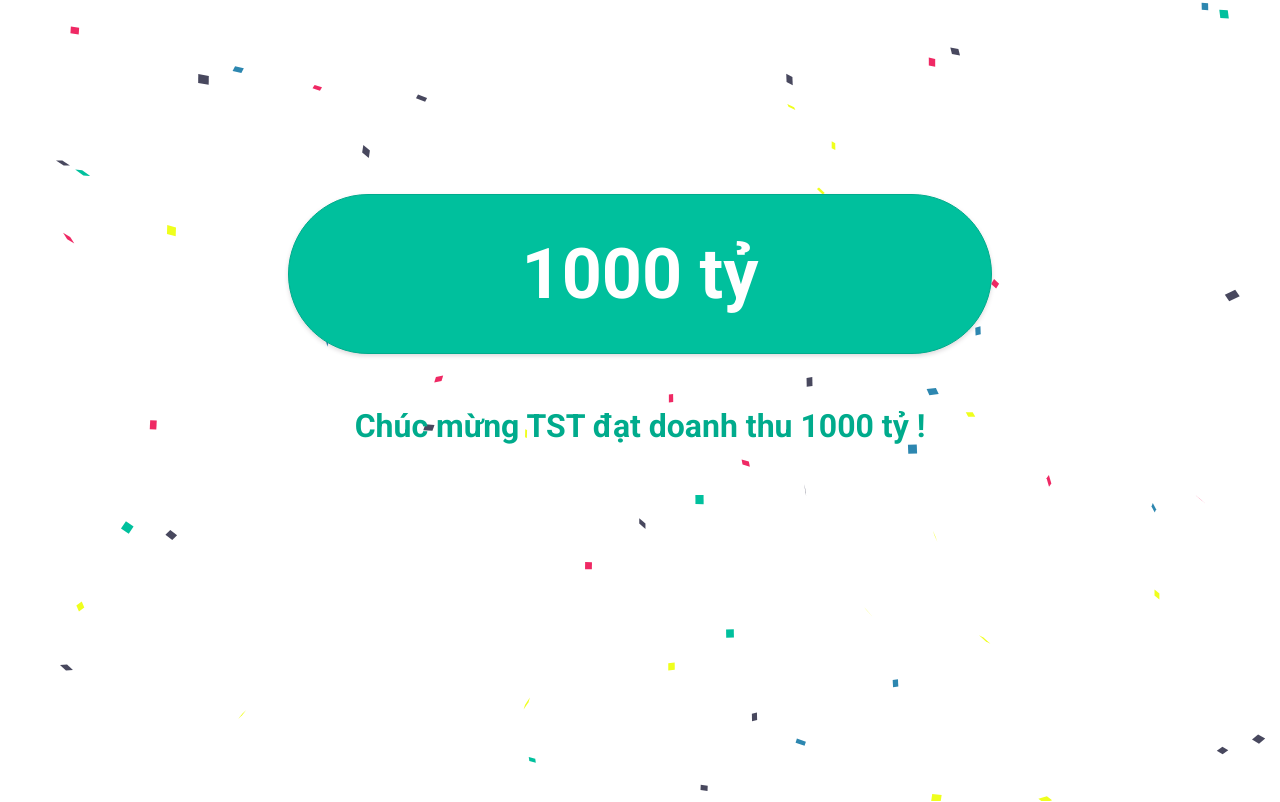
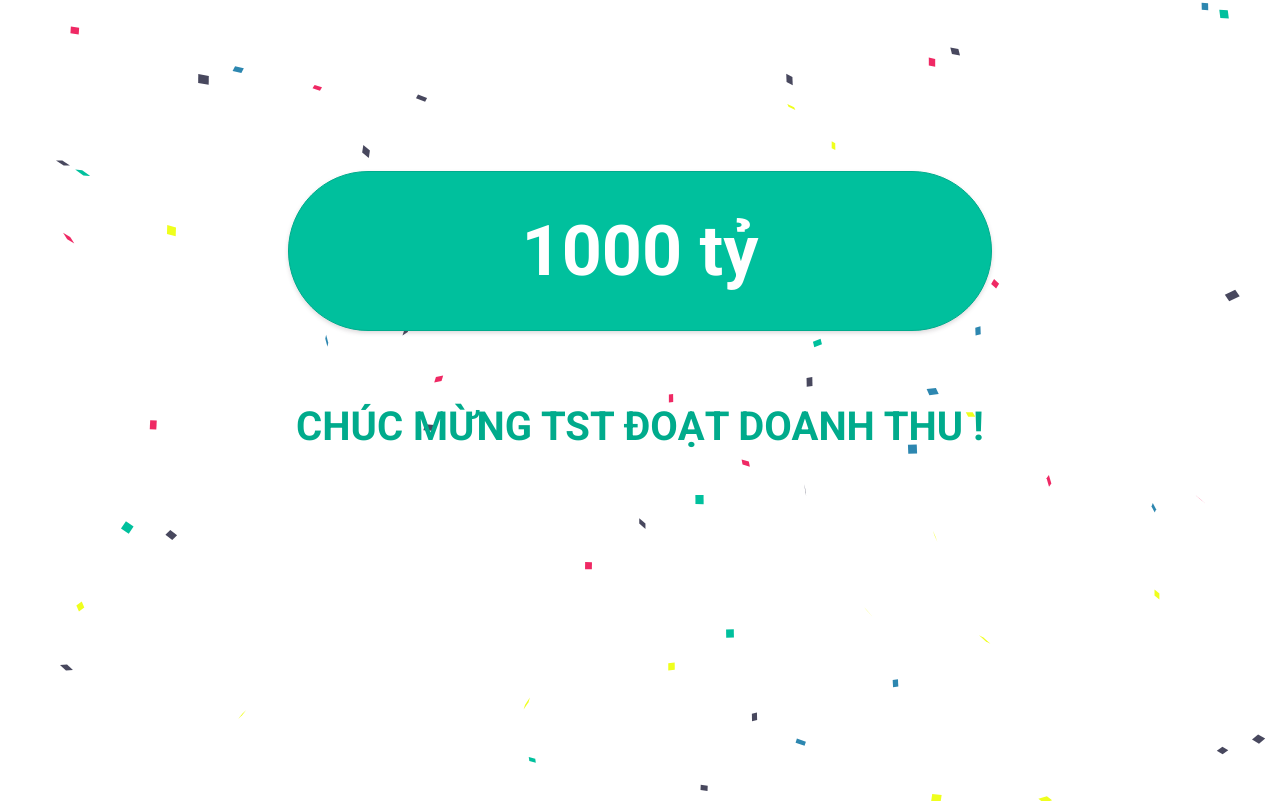
Before and after one commit to thanghn14/Confetti, a plain HTML site: page index.html in a window 1280 px wide. Drawn offline with Linux system fonts and the light colour scheme.

Commit message:
Changes to be committed: 	modified:   assets/css/main.css 	modified:   index.html

```diff
--- a/assets/css/main.css
+++ b/assets/css/main.css
@@ -226,6 +226,8 @@ body {
 }
 
 .congrats {
+  font-size: 40px;
+  font-weight: 700;
   color: #00ab8c;
 }
 
--- a/index.html
+++ b/index.html
@@ -5,7 +5,7 @@
     <meta http-equiv="X-UA-Compatible" content="IE=edge" />
     <meta name="viewport" content="width=device-width, initial-scale=1.0" />
     <link rel="stylesheet" href="./assets/css/main.css">
-    <title>1.000.000.000.000</title>
+    <title>1000 tỷ</title>
   </head>
   <body>
     <div class="js-container container" style="top: 0px !important"></div>
@@ -37,7 +37,7 @@
       >
         1000 tỷ
       </button>
-      <h1 class="congrats">Chúc mừng TST đạt doanh thu 1000 tỷ !</h1>
+      <p class="congrats">CHÚC MỪNG TST ĐOẠT DOANH THU !</p>
     </div>
 
     <script src="./assets/js/main.js"></script>
```
